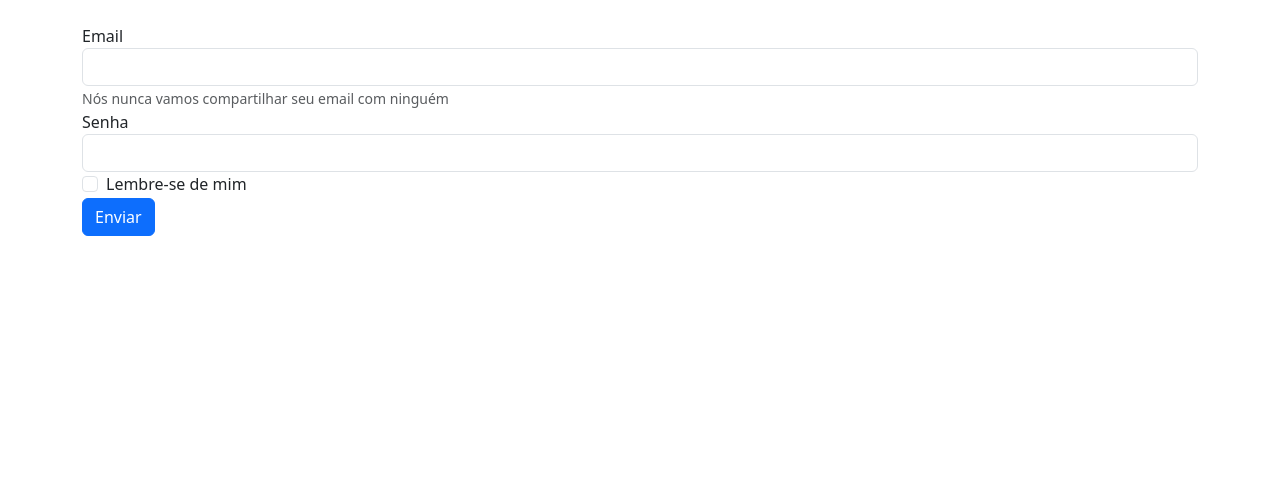
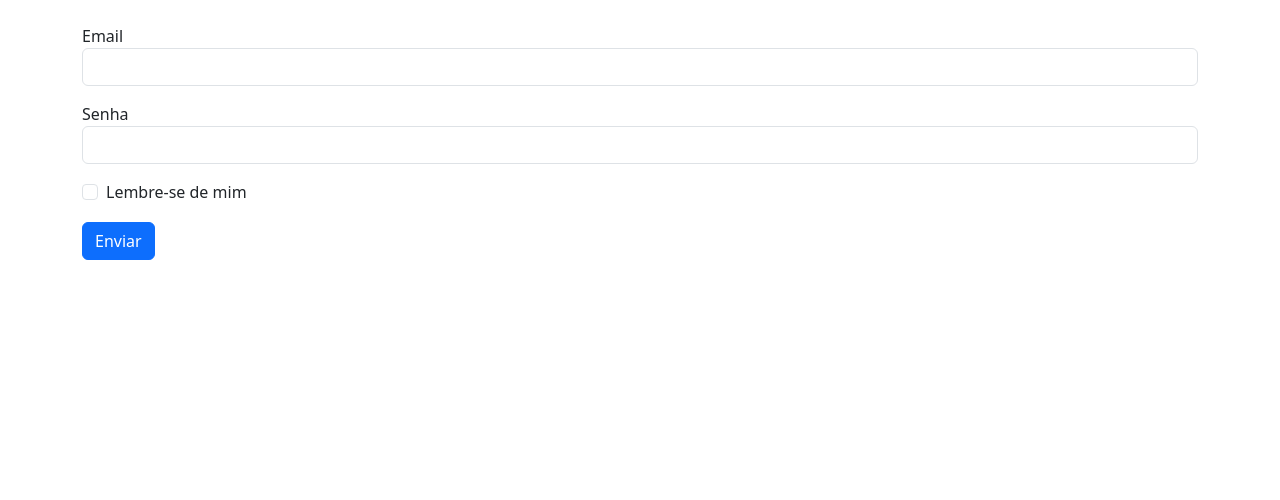
Before and after one commit to Nobre-Lucas/colecao-card-games, a Flask app: page /login in a window 1280 px wide. Shown: the part 89-589 px from the top of the page. Run offline with Flask 3, Linux system fonts and the light colour scheme; some libraries are stand-ins or nearby versions.

Commit message:
feat(login signup): add links with urlfor

```diff
--- a/app/controllers/index.py
+++ b/app/controllers/index.py
@@ -4,5 +4,6 @@ from app import app
 
 
 @app.route('/')
+@app.route('/index')
 def index():
     return render_template('home.html')
--- a/app/templates/base.html
+++ b/app/templates/base.html
@@ -16,13 +16,13 @@
     <div class="container">
         <header
             class=" navbar navbar-expand-lg navbar-light bg-light d-flex flex-wrap justify-content-center py-3 mb-4 border-bottom">
-            <a href="/"
+            <a href="{{ url_for('index') }}"
                 class="d-flex align-items-center mb-3 mb-md-0 me-md-auto link-body-emphasis text-decoration-none">
                 <span class="fs-4">Card Game Collection</span>
             </a>
 
             <ul class="nav nav-pills navbar">
-                <li class="nav-item"><a href="#" class="nav-link" aria-current="page">Home</a></li>
+                <li class="nav-item"><a href="{{ url_for('index') }}" class="nav-link" aria-current="page">Home</a></li>
                 <li class="nav-item"><a href="#" class="nav-link">About</a></li>
                 <li class="nav-item"><a href="{{ url_for('login') }}" class="nav-link active">Login</a></li>
                 <li class="nav-item"><a href="{{ url_for('signin') }}" class="nav-link">Sign in</a></li>
--- a/app/templates/login.html
+++ b/app/templates/login.html
@@ -7,18 +7,16 @@
         <div class="form-group">
             <label for="exampleInputEmail1">Email</label>
             <input type="email" class="form-control" id="exampleInputEmail1" aria-describedby="emailHelp">
-            <small id="emailHelp" class="form-text text-muted">Nós nunca vamos compartilhar seu email com
-                ninguém</small>
         </div>
-        <div class="form-group">
+        <div class="form-group mt-3">
             <label for="exampleInputPassword1">Senha</label>
             <input type="password" class="form-control" id="exampleInputPassword1">
         </div>
-        <div class="form-group form-check">
+        <div class="form-group form-check mt-3">
             <input type="checkbox" class="form-check-input" id="exampleCheck1">
             <label class="form-check-label" for="exampleCheck1">Lembre-se de mim</label>
         </div>
-        <button type="submit" class="btn btn-primary">Enviar</button>
+        <button type="submit" class="btn btn-primary mt-3">Enviar</button>
     </form>
 </div>
 
```
Also changed, not shown: app/templates/signin.html (+4 -6 lines).
